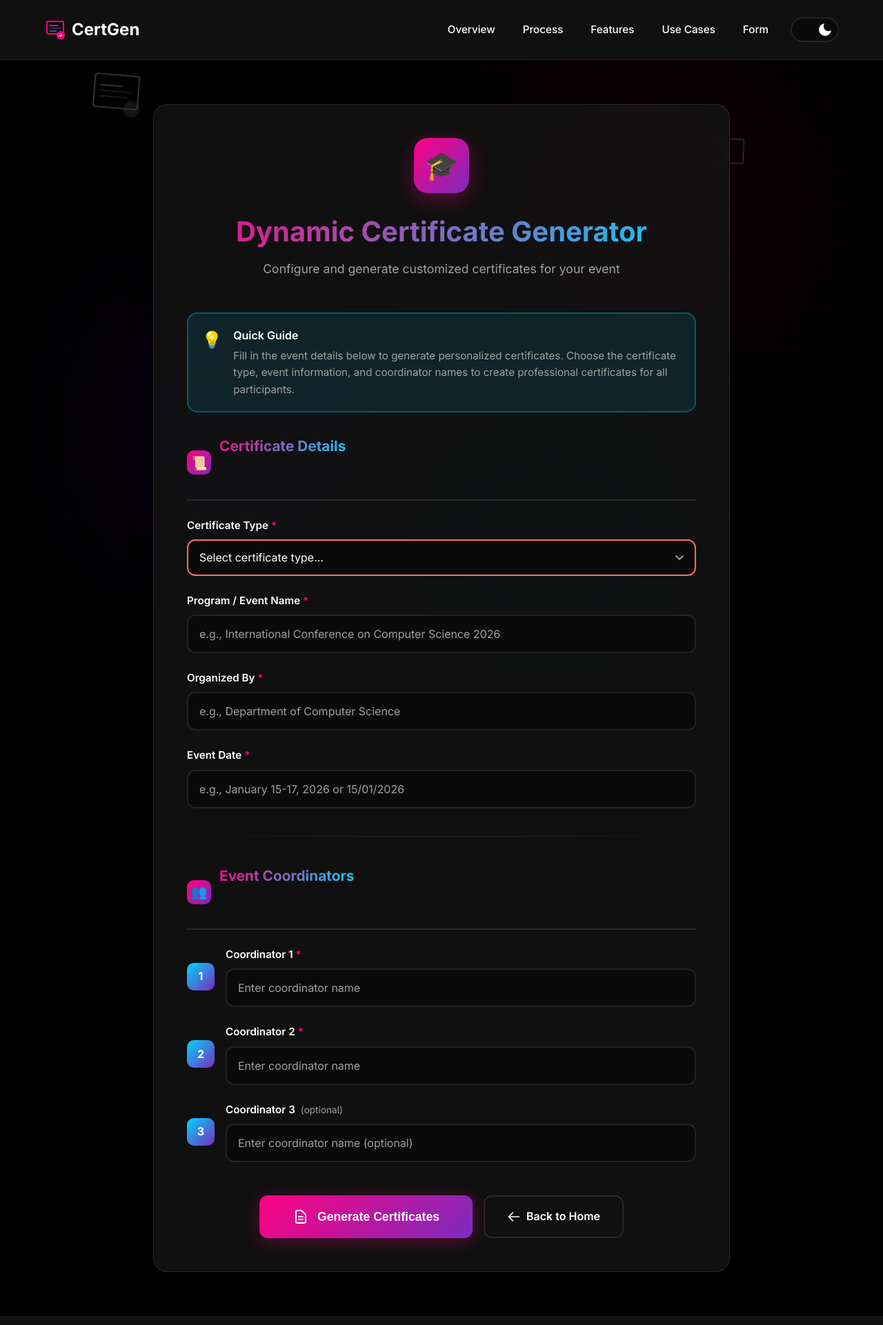
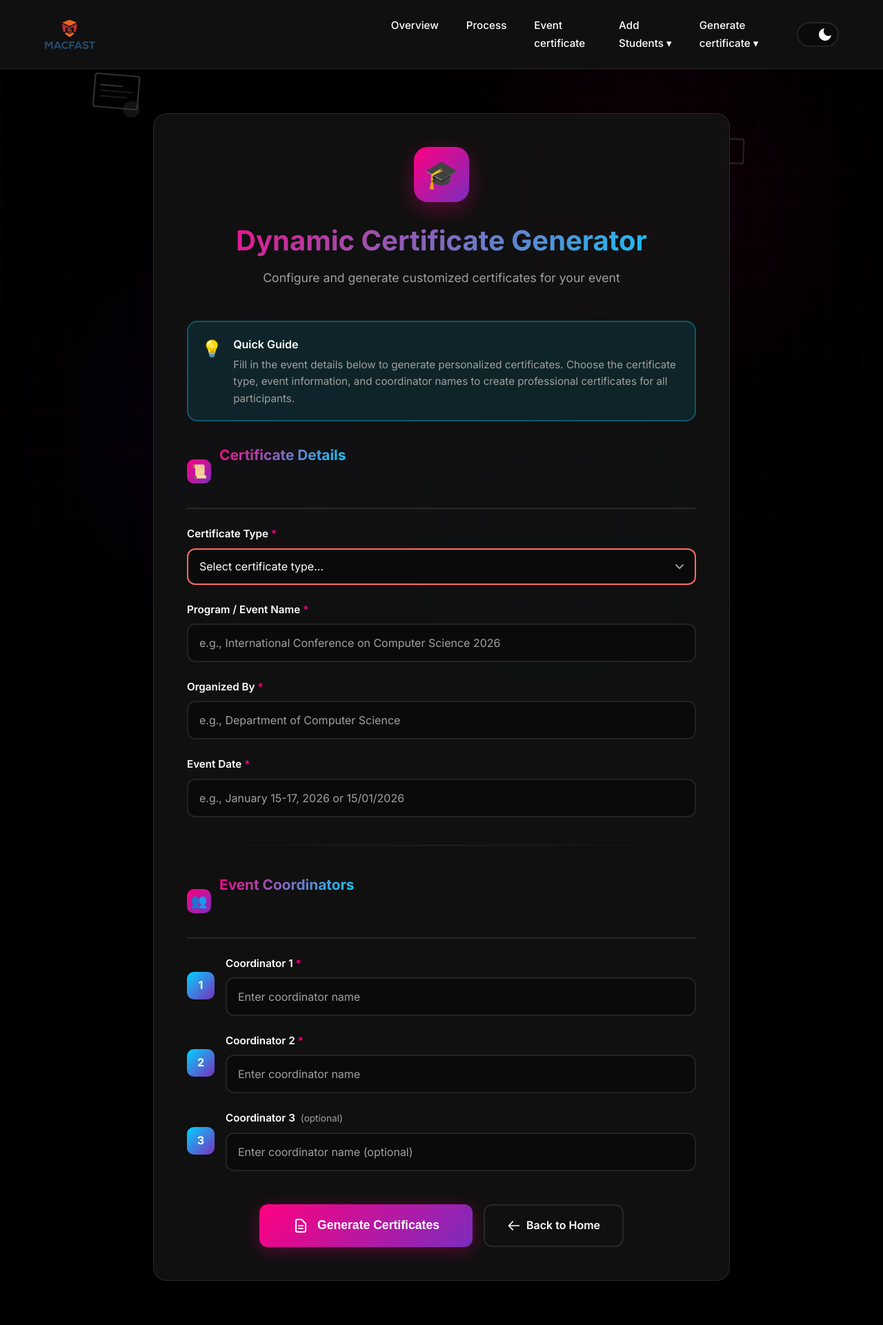
Before and after one commit to Arjunsanthosh09/Cert-Gen-Automated-Certificate-Generation-Software-, a Flask app: page /dynamic_event_cert in a window 1280 px wide. Shown: the whole page at 69% size. Run offline with Flask 3, Linux system fonts and the light colour scheme.

Commit message:
Updated nav links

```diff
--- a/app.py
+++ b/app.py
@@ -559,4 +559,4 @@ APPLICATIONS</b> From <b>05/02/2026 To 06/02/2026</b>
 
 
 if __name__ == "__main__":
-    app.run(debug=True)
+    app.run()
--- a/templates/Eventcertificatepage.html
+++ b/templates/Eventcertificatepage.html
@@ -442,38 +442,51 @@
     <!-- Navigation -->
     <nav>
         <a href="/" class="logo">
-            <svg viewBox="0 0 32 32" fill="none" xmlns="http://www.w3.org/2000/svg">
-                <rect x="4" y="4" width="24" height="18" rx="2" stroke="#ff0080" stroke-width="2"/>
-                <line x1="8" y1="10" x2="20" y2="10" stroke="#ff0080" stroke-width="2"/>
-                <line x1="8" y1="14" x2="24" y2="14" stroke="#7b2cbf" stroke-width="1"/>
-                <line x1="8" y1="18" x2="18" y2="18" stroke="#00d4ff" stroke-width="1"/>
-                <circle cx="24" cy="24" r="6" fill="#ff0080"/>
-                <path d="M22 24 L23.5 25.5 L26 23" stroke="white" stroke-width="1.5" fill="none"/>
-            </svg>
-            <span>CertGen</span>
+            <img src="{{ url_for('static', filename='images/logo.png') }}" alt="CertGen Logo" class="logo-img"
+                width="15%" height="30%">
+
         </a>
         <div class="nav-right">
             <ul class="nav-links">
-                <li><a href="/#overview">Overview</a></li>
-                <li><a href="/#process">Process</a></li>
-                <li><a href="/#features">Features</a></li>
-                <li><a href="/#usecases">Use Cases</a></li>
-                <li><a href="/form">Form</a></li>
+                <li><a href="#overview">Overview</a></li>
+                <li><a href="#process">Process</a></li>
+                <li><a href="/dynamic_event_cert">Event certificate </a></li>
+
+                <li class="dropdown">
+                    <a href="#" class="dropdown-toggle">Add Students ▾</a>
+                    <ul class="dropdown-menu">
+                        <li><a href="/form">Conference presentation</a></li>
+                        <li><a href="/conferenceparticipation">Conference particiapation</a></li>
+                        <li><a href="/workshopform">Workshop Students</a></li>
+                    </ul>
+                </li>
+
+                <li class="dropdown">
+                    <a href="#" class="dropdown-toggle">Generate certificate ▾</a>
+
+                    <ul class="dropdown-menu">
+                        <li><a href="/generate-page">Conference Certificate(BWD) </a></li>
+                        <li><a href="/conferencealldownload">Conference Certificate(ALL) </a></li>
+                        <li><a href="/workshop-page">Workshop Certificate</a></li>
+                        <li><a href="/workshop-students">Workshop Batch wise Certificate</a></li>
+
+                    </ul>
+                </li>
             </ul>
             <button class="theme-toggle" id="themeToggle" aria-label="Toggle theme">
                 <svg class="theme-icon sun-icon" fill="none" stroke="currentColor" viewBox="0 0 24 24">
-                    <circle cx="12" cy="12" r="5" stroke-width="2"/>
-                    <line x1="12" y1="1" x2="12" y2="3" stroke-width="2"/>
-                    <line x1="12" y1="21" x2="12" y2="23" stroke-width="2"/>
-                    <line x1="4.22" y1="4.22" x2="5.64" y2="5.64" stroke-width="2"/>
-                    <line x1="18.36" y1="18.36" x2="19.78" y2="19.78" stroke-width="2"/>
-                    <line x1="1" y1="12" x2="3" y2="12" stroke-width="2"/>
-                    <line x1="21" y1="12" x2="23" y2="12" stroke-width="2"/>
-                    <line x1="4.22" y1="19.78" x2="5.64" y2="18.36" stroke-width="2"/>
-                    <line x1="18.36" y1="5.64" x2="19.78" y2="4.22" stroke-width="2"/>
+                    <circle cx="12" cy="12" r="5" stroke-width="2" />
+                    <line x1="12" y1="1" x2="12" y2="3" stroke-width="2" />
+                    <line x1="12" y1="21" x2="12" y2="23" stroke-width="2" />
+                    <line x1="4.22" y1="4.22" x2="5.64" y2="5.64" stroke-width="2" />
+                    <line x1="18.36" y1="18.36" x2="19.78" y2="19.78" stroke-width="2" />
+                    <line x1="1" y1="12" x2="3" y2="12" stroke-width="2" />
+                    <line x1="21" y1="12" x2="23" y2="12" stroke-width="2" />
+                    <line x1="4.22" y1="19.78" x2="5.64" y2="18.36" stroke-width="2" />
+                    <line x1="18.36" y1="5.64" x2="19.78" y2="4.22" stroke-width="2" />
                 </svg>
                 <svg class="theme-icon moon-icon" fill="currentColor" viewBox="0 0 24 24">
-                    <path d="M21 12.79A9 9 0 1 1 11.21 3 7 7 0 0 0 21 12.79z"/>
+                    <path d="M21 12.79A9 9 0 1 1 11.21 3 7 7 0 0 0 21 12.79z" />
                 </svg>
             </button>
         </div>
```
Also changed, not shown: templates/conferencealldownload.html (+7 -3 lines), templates/conferenceparticipationform.html (+7 -3 lines), templates/form.html (+7 -3 lines), templates/generatecertificate.html (+7 -3 lines), templates/workshop_students.html (+7 -3 lines), templates/workshopcetificate.html (+7 -3 lines), templates/workshopform.html (+7 -3 lines), 2 other files.
